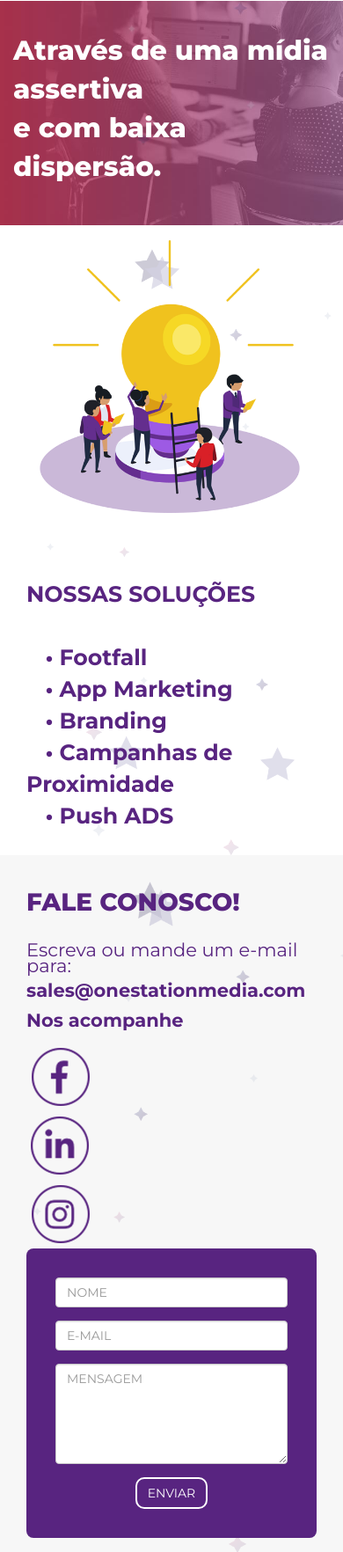
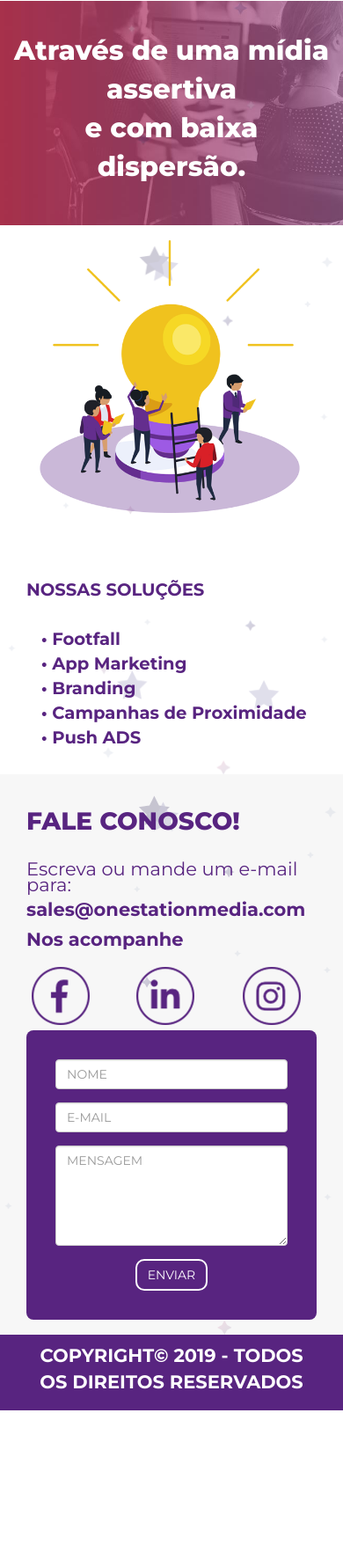
Before and after one commit to fagner-vieira/oneStationMedia-Setembro-2019, a PHP site: page /view/empresa.php in a window 390 px wide. Shown: the part 1223-2987 px from the top of the page at 88% size. After the commit the page ends 2826 px from the top, so only its background shows below. Run offline with PHP 8.4, Linux system fonts and the light colour scheme.

Commit message:
08 - Ajustes finais

```diff
--- a/css/css.css
+++ b/css/css.css
@@ -213,6 +213,12 @@
     background-color: #fff;
 }
 
+.navbar-default .navbar-collapse, .navbar-default .navbar-form {
+    border-color: #e7e7e7;
+    position: relative;
+    z-index: 100;
+}
+
 
 @media (max-width: 575.98px) {
     .navbar-default {
@@ -225,6 +231,14 @@
         font-size: 1.2em;
         background-color: #582480;
         z-index: 500;
+    }
+
+    .txtEmpresa02 {
+        text-align: center;
+    }
+
+    .txtEmpresa03 {
+        font-size: 1.4em !important;
     }
  }
 
@@ -239,6 +253,14 @@
         font-size: 1.2em;
         background-color: #582480;
         z-index: 500;
+    }
+
+    .txtEmpresa02 {
+        text-align: center;
+    }
+
+    .txtEmpresa03 {
+        font-size: 1.4em !important;
     }
  }
 
--- a/view/contato.php
+++ b/view/contato.php
@@ -34,15 +34,15 @@
                     	<p class="txtFooter03">Nos acompanhe</p>
                 	</div>
 
-                	<div class="col-lg-2 col-xs-2">
+                	<div class="col-lg-2 col-xs-4">
                     	<a href="#"><img src="images/face.png" class="img-responsive" alt=""></a>
                 	</div>
 
-                	<div class="col-lg-2 col-xs-2">
+                	<div class="col-lg-2 col-xs-4">
                     	<a href="#"><img src="images/linkedin.png" class="img-responsive" alt=""></a>
                 	</div>
 
-                	<div class="col-lg-2 col-xs-2">
+                	<div class="col-lg-2 col-xs-4">
                    		<a href="#"><img src="images/insta.png" class="img-responsive" alt=""></a>
                 	</div>
 
--- a/view/empresa.php
+++ b/view/empresa.php
@@ -78,15 +78,15 @@
                     <p class="txtFooter03">Nos acompanhe</p>
                 </div>
 
-                <div class="col-lg-2">
+                <div class="col-lg-2 col-xs-4">
                     <a href="#"><img src="images/face.png" class="img-responsive" alt=""></a>
                 </div>
 
-                <div class="col-lg-2">
+                <div class="col-lg-2 col-xs-4">
                     <a href="#"><img src="images/linkedin.png" class="img-responsive" alt=""></a>
                 </div>
 
-                <div class="col-lg-2">
+                <div class="col-lg-2 col-xs-4">
                     <a href="#"><img src="images/insta.png" class="img-responsive" alt=""></a>
                 </div>
 
--- a/view/solucoes.php
+++ b/view/solucoes.php
@@ -307,15 +307,15 @@
                     <p class="txtFooter03">Nos acompanhe</p>
                 </div>
 
-                <div class="col-lg-2">
+                <div class="col-lg-2 col-xs-4">
                     <a href="#"><img src="images/face.png" class="img-responsive" alt=""></a>
                 </div>
 
-                <div class="col-lg-2">
+                <div class="col-lg-2 col-xs-4">
                     <a href="#"><img src="images/linkedin.png" class="img-responsive" alt=""></a>
                 </div>
 
-                <div class="col-lg-2">
+                <div class="col-lg-2 col-xs-4">
                     <a href="#"><img src="images/insta.png" class="img-responsive" alt=""></a>
                 </div>
 
```
